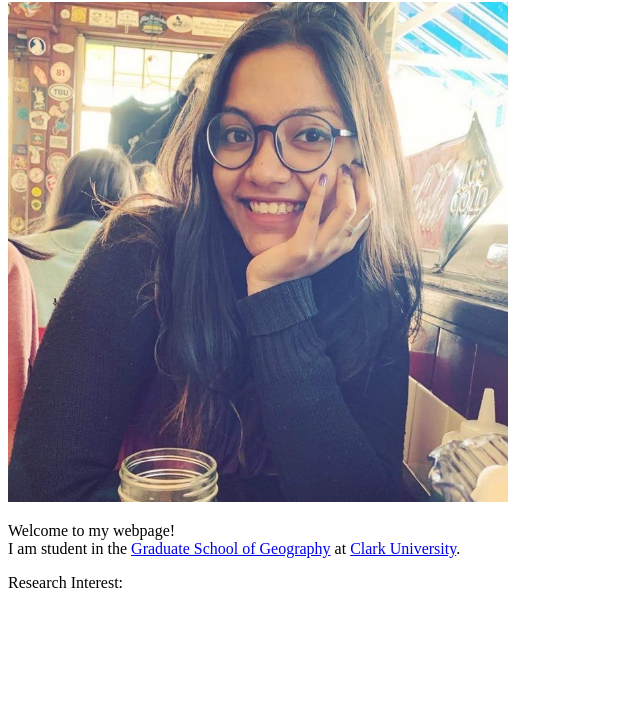
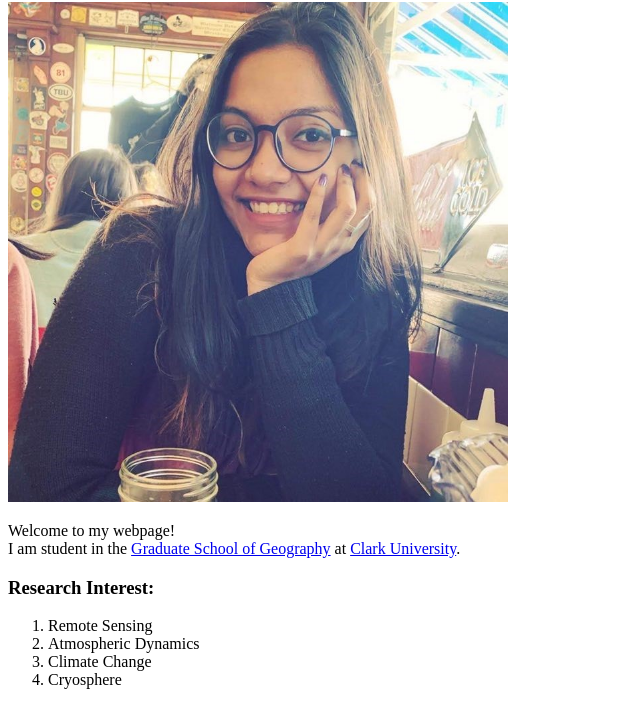
Before and after one commit to aandishah/aandishah.github.io, a plain HTML site: page index.html in a window 1280 px wide. Shown: the part 78-800 px from the top of the page, without its empty margins (0-640 px from the left). Drawn offline with Linux system fonts and the light colour scheme.

Commit message:
Added research interests/hobbies

```diff
--- a/index.html
+++ b/index.html
@@ -10,6 +10,14 @@
 		I am student in the
 		<a href='https://www.clarku.edu/departments/geography/'>Graduate School of Geography</a> at
 		<a href="https://www.clarku.edu/"> Clark University</a>.</p>
-	<p> Research Interest:</p>
+	<p>
+	  <h3>Research Interest:</h3>
+		<ol>
+			<li>Remote Sensing</li>
+			<li>Atmospheric Dynamics</li>
+			<li>Climate Change</li>
+			<li>Cryosphere</li>
+		</ol>
+	</p>
 </body>
 </html>
```
